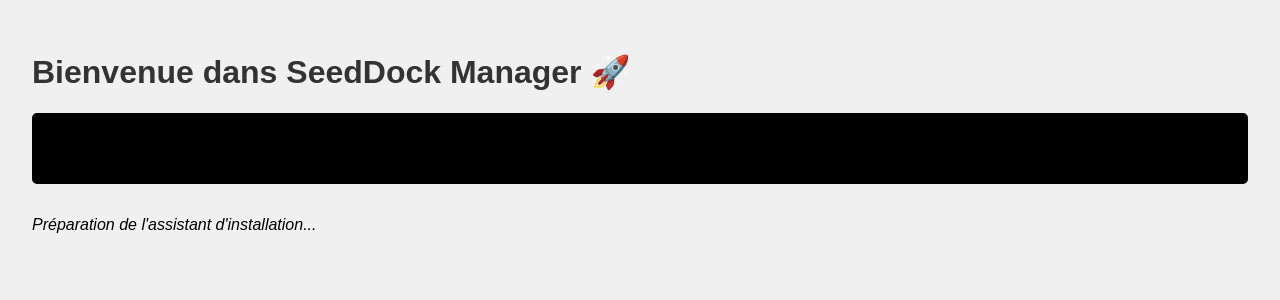
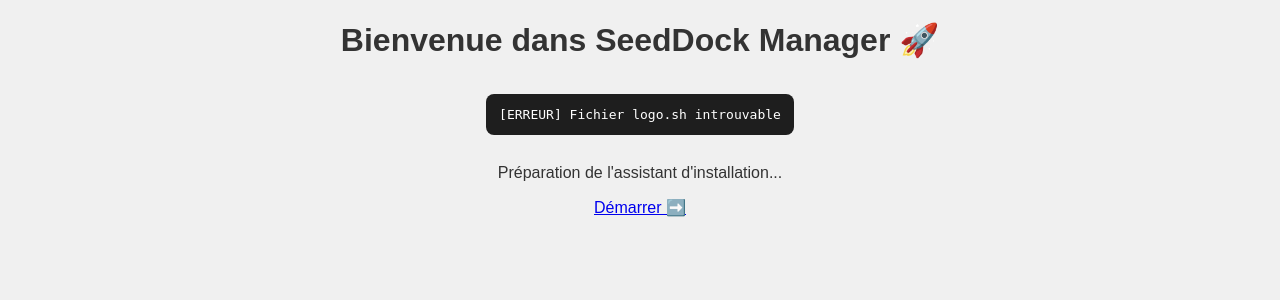
Before and after one commit to matt-prod/seeddock-manager, a FastAPI app: page / in a window 1280 px wide. Shown: the top 300 px of the page. Run offline with FastAPI, Linux system fonts and the light colour scheme.

Commit message:
Bugfix colors

```diff
--- a/templates/index.html
+++ b/templates/index.html
@@ -1,48 +1,34 @@
 <!DOCTYPE html>
-<html lang="fr">
+<html>
 <head>
-    <meta charset="UTF-8">
     <title>SeedDock Manager</title>
+    <meta charset="utf-8">
     <style>
         body {
-            font-family: sans-serif;
-            margin: 0;
-            padding: 2em;
             background-color: #f0f0f0;
+            font-family: Arial, sans-serif;
+            color: #333;
+            text-align: center;
         }
-        h1 {
-            color: #333;
-        }
-        pre.logo {
+        .ansi2html-content {
+            display: inline-block;
+            padding: 1em;
+            margin: 1em auto;
+            border-radius: 8px;
+            background-color: #1e1e1e !important;
+            color: #fff !important;
+            text-align: left;
             font-family: monospace;
-            background-color: #111;
-            color: #0f0;
-            padding: 1em;
-            overflow-x: auto;
-            border-radius: 5px;
-        }
-	.logo-block {
-		background-color: black;
-		padding: 1em;
-		border-radius: 5px;
-		overflow-x: auto;
-		white-space: pre;
-		font-family: monospace;
-	}
-        .content {
-            margin-top: 2em;
         }
     </style>
 </head>
 <body>
     <h1>Bienvenue dans SeedDock Manager 🚀</h1>
-    <div class="logo-block">
-        {{ logo|safe }}
+    <div class="ansi2html-content">
+        {{ logo | safe }}
     </div>
 
-    <div class="content">
-        <!-- Ici viendra le wizard étape 1 -->
-        <p><em>Préparation de l'assistant d'installation...</em></p>
-    </div>
+    <p>Préparation de l'assistant d'installation...</p>
+    <a href="/step1">Démarrer ➡️</a>
 </body>
 </html>
```
